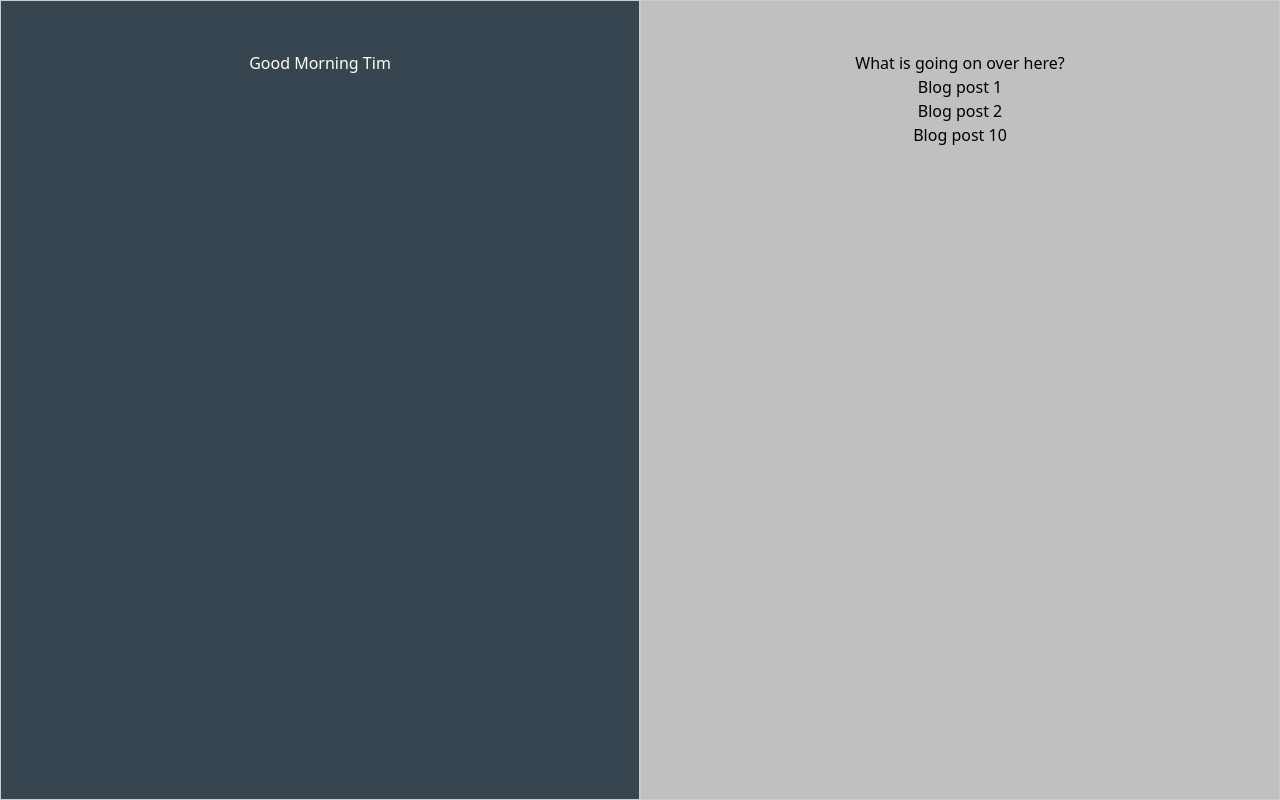
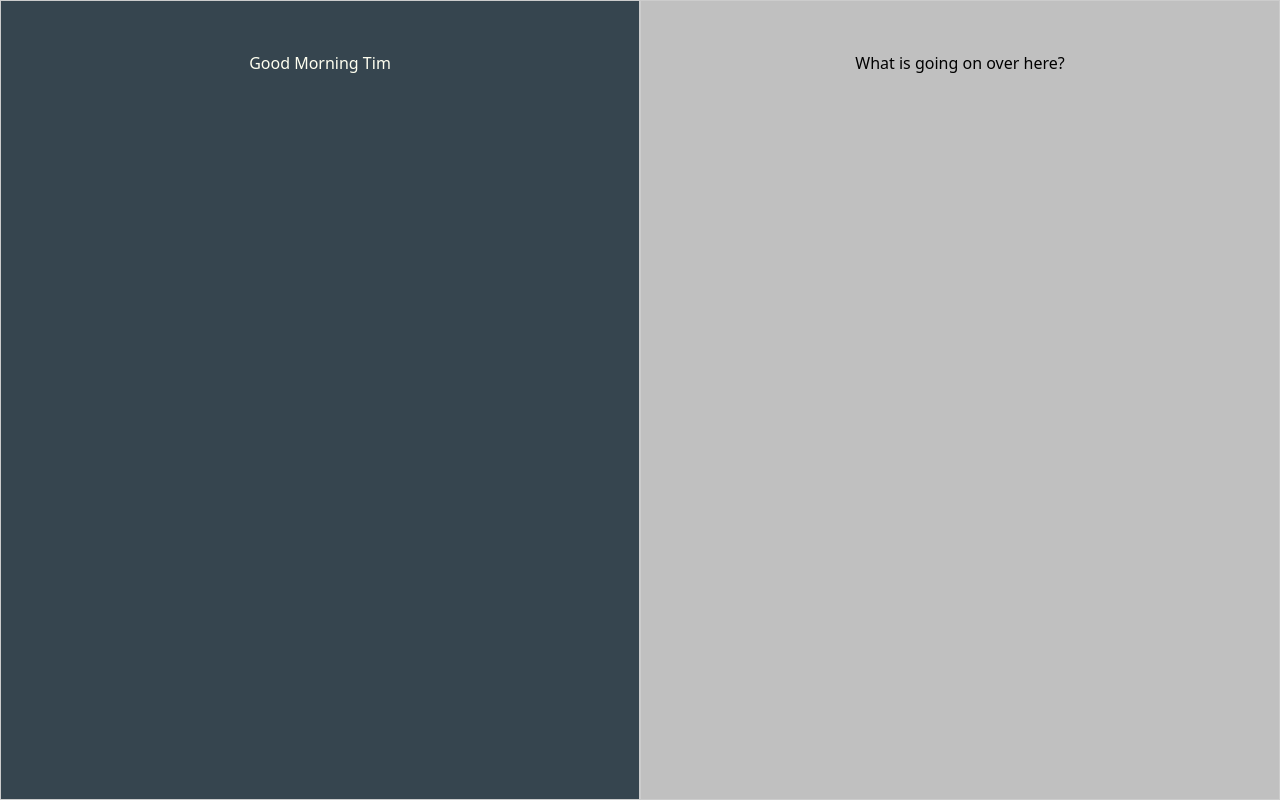
Before and after one commit to trmchale1/tim-s-gatsby-app, a Gatsby site: page / in a window 1280 px wide. Built offline with nearby package versions, Linux system fonts and the light colour scheme; Gatsby itself is replaced by a stand-in of ours; no server answers.

Commit message:
at stopping point, read comments in post.tsx

```diff
--- a/src/pages/index.tsx
+++ b/src/pages/index.tsx
@@ -17,9 +17,8 @@ const IndexPage: React.FC<PageProps> = () => {
 
       <div className="right-side">
         <p>What is going on over here?</p>
-        <Post post={1} />
-        <Post post={2} />
-        <Post post={10} />
+        <Post />
+
       </div>
     </div>
   )
--- a/src/pages/post.tsx
+++ b/src/pages/post.tsx
@@ -2,27 +2,30 @@ import * as React from "react"
 import { useEffect, useState } from "react"
 
 
-export function Post({ post }) {
+export function Post( ) {
     const getUserData = async () => {
         var gh_key = "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";
         var gitHubUrl = `https://api.github.com/users/trmchale1/gists`;
         const response = await fetch(gitHubUrl);
         const jsonData = await response.json();
         // how do we abstract this md file, make it generic for all .md files
-        console.log(jsonData[0]["files"]["fallback.md"])
+        console.log(jsonData[0])
         const gist_raw_url = jsonData[0]["files"]["fallback.md"]["raw_url"]
         const gist_raw = await fetch(gist_raw_url);
         const raw_content = await gist_raw.text();
         console.log(raw_content);
+        return raw_content;
         // we are getting the raw content of the md file, what to do with it?
         // how many characters to include in a summary?
         // can we get the title of the gist?
 
     };
-    getUserData();
+    const some_var = getUserData();
+    // having trouble rendering the md data from getUserData(), need to learn about props/state other react stuff
+
     return (
       <div>
-        <p>Blog post {post}</p>
+
         </div>
     );
   }
```
